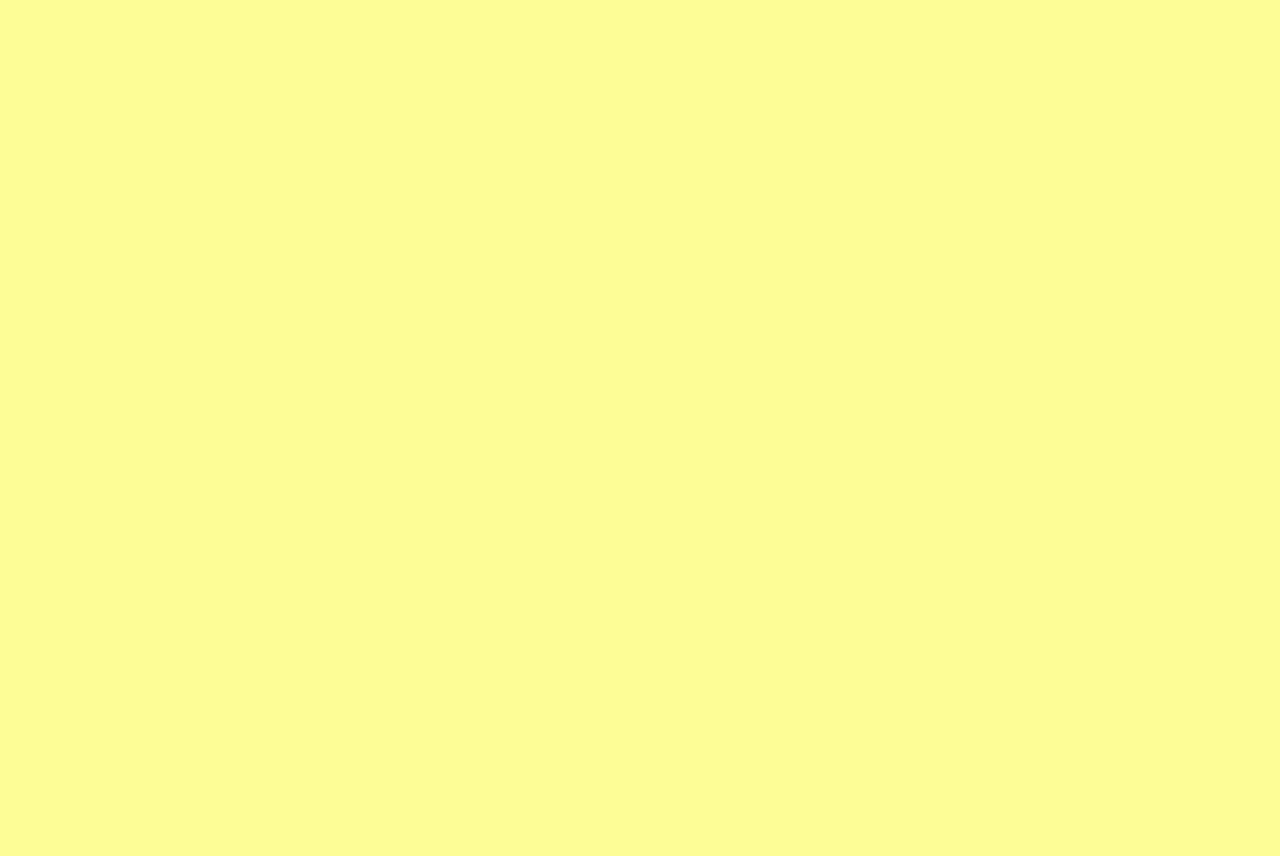
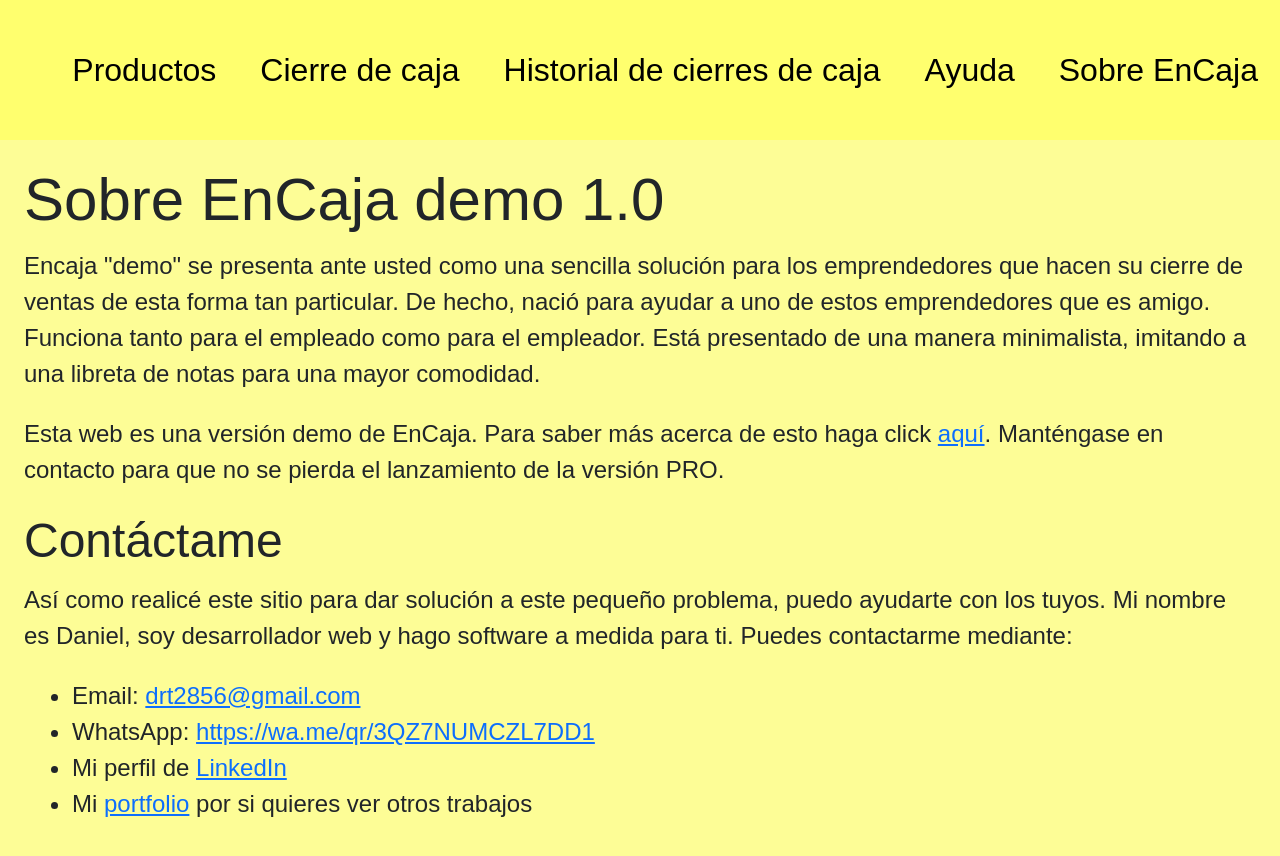
Before and after one commit to drt2856/demo-encaja, a React (Create React App) app: page /demo-encaja/about in a window 1280 px wide. Before the commit this address had no page. Shown: the top 856 px of the page. Before the commit the page ends 800 px from the top, so only its background shows below. Built offline with nearby package versions, Linux system fonts and the light colour scheme.

Commit message:
Update about

```diff
--- a/src/App.js
+++ b/src/App.js
@@ -10,6 +10,7 @@ import { ProductProvider } from './products/context/ProductProvider';
 import { Balances } from './balances/components/Balances';
 import { BalanceProvider } from './balances/context/BalanceProvider';
 import { Help } from './pages/Help';
+import { About } from './pages/About';
 
 function App() {
 
@@ -27,6 +28,7 @@ function App() {
             <Route path="/demo-encaja/product/balance/" element={<ProductBalance />} />
             <Route path="/demo-encaja/historical_balances/" element={<Balances />} />
             <Route path="/demo-encaja/help/" element={<Help />} />
+            <Route path="/demo-encaja/about" element={<About />} />
           </Routes>
         </Router>
       </BalanceProvider>
--- a/src/pages/About.jsx
+++ b/src/pages/About.jsx
@@ -1,10 +1,50 @@
+import { Link, NavLink } from "react-router-dom";
 import { Header } from "./Header";
 
-export function Help() {
+export function About() {
 
     return (
         <>
             <Header />
-            <h1>Ayuda</h1>
+
+            <section className="p-3">
+    <article>
+        <h1>Sobre EnCaja demo 1.0</h1>
+        <p>
+            Encaja "demo" se presenta ante usted como una sencilla solución para los emprendedores que hacen su cierre de ventas
+            de esta forma tan particular. De hecho, nació para ayudar a uno de estos emprendedores que es amigo.
+            Funciona tanto para el empleado como para el empleador. Está presentado de una manera
+            minimalista, imitando a una libreta de notas para una mayor comodidad.
+        </p>
+        <p>
+            Esta web es una versión demo de EnCaja. Para saber más acerca de esto haga click <Link to={"/demo-encaja/help#pro"}>aquí</Link>. Manténgase en contacto para
+            que no se pierda el lanzamiento de la versión PRO.
+        </p>
+    </article>
+    <article>
+        <h2>Contáctame</h2>
+        <p>
+            Así como realicé este sitio para dar solución a este pequeño problema, puedo ayudarte con los tuyos.
+            Mi nombre es Daniel, soy desarrollador web y hago software a medida para ti. Puedes contactarme mediante:
+        </p>
+        <ul>
+            <li>
+                Email:  <a href="mailto:drt2856@gmail.com">
+                    drt2856@gmail.com
+                </a>
+            </li>
+            <li>
+                WhatsApp: <a href="https://wa.me/qr/3QZ7NUMCZL7DD1" target="_blank" rel="noopener noreferrer">https://wa.me/qr/3QZ7NUMCZL7DD1</a>
+            </li>
+            <li>
+                Mi perfil de  <a href="https://www.linkedin.com/in/daniel-rodriguez-torres-571424260/" target="_blank" rel="noopener noreferrer">LinkedIn</a>
+            </li>
+            <li>
+                Mi  <a href="http://" target="_blank" rel="noopener noreferrer">portfolio</a> por si quieres ver otros trabajos
+            </li>
+        </ul>
+    </article>
+</section>
+
         </>)
 }
--- a/src/pages/Header.jsx
+++ b/src/pages/Header.jsx
@@ -22,6 +22,9 @@ export function Header() {
                     <li className='nav-item'>
                         <NavLink className='nav-link' to={"/demo-encaja/help"}>Ayuda</NavLink>
                     </li>
+                    <li className='nav-item'>
+                        <NavLink className='nav-link' to={"/demo-encaja/about"}>Sobre EnCaja</NavLink>
+                    </li>
                 </ul>
 
             </div>
--- a/src/pages/Help.jsx
+++ b/src/pages/Help.jsx
@@ -1,7 +1,18 @@
+import { useEffect } from "react";
 import { Header } from "./Header";
+import { useLocation } from "react-router-dom";
 
 export function Help() {
+    const location = useLocation();
 
+    useEffect(() => {
+      if (location.hash) {
+        const element = document.getElementById(location.hash.substring(1));
+        if (element) {
+          element.scrollIntoView({ behavior: 'smooth' });
+        }
+      }
+    }, [location]);
     return (
         <>
             <Header />
@@ -44,7 +55,7 @@ export function Help() {
                     </p>
                 </article>
 
-                <article>
+                <article id="pro">
                     <h2 className="text-danger">Importante</h2>
                     <p>La versión a la cual usted está accediendo es una versión demo de EnCaja, por lo cual cuenta con una serie
                         de desventajas con respecto a la versión PRO que en estos momentos se encuentra en desarrollo. En la versión
@@ -58,6 +69,7 @@ export function Help() {
                         </li>
                         <li>Solución del problema de refrescar la página que presentan algunos dispositivos en esta versión libre</li>
                         <li>Seguridad y respaldo de datos en la nube</li>
+                        <li>Diseño moderno</li>
                         <li>Entre otras sorpresas que no serán reveladas para no ayudar a la competencia :)</li>
                     </ul>
                 </article>
```
